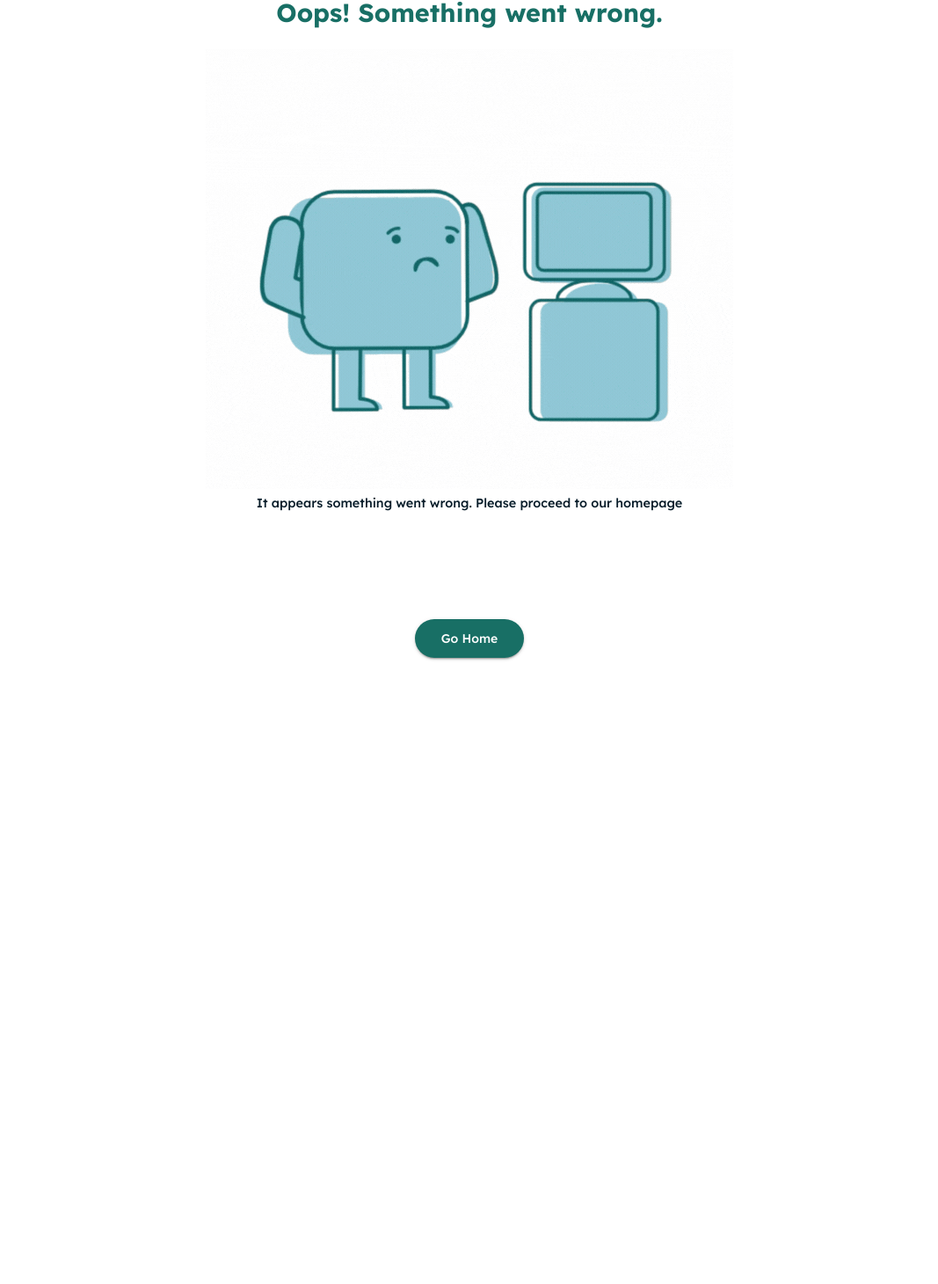
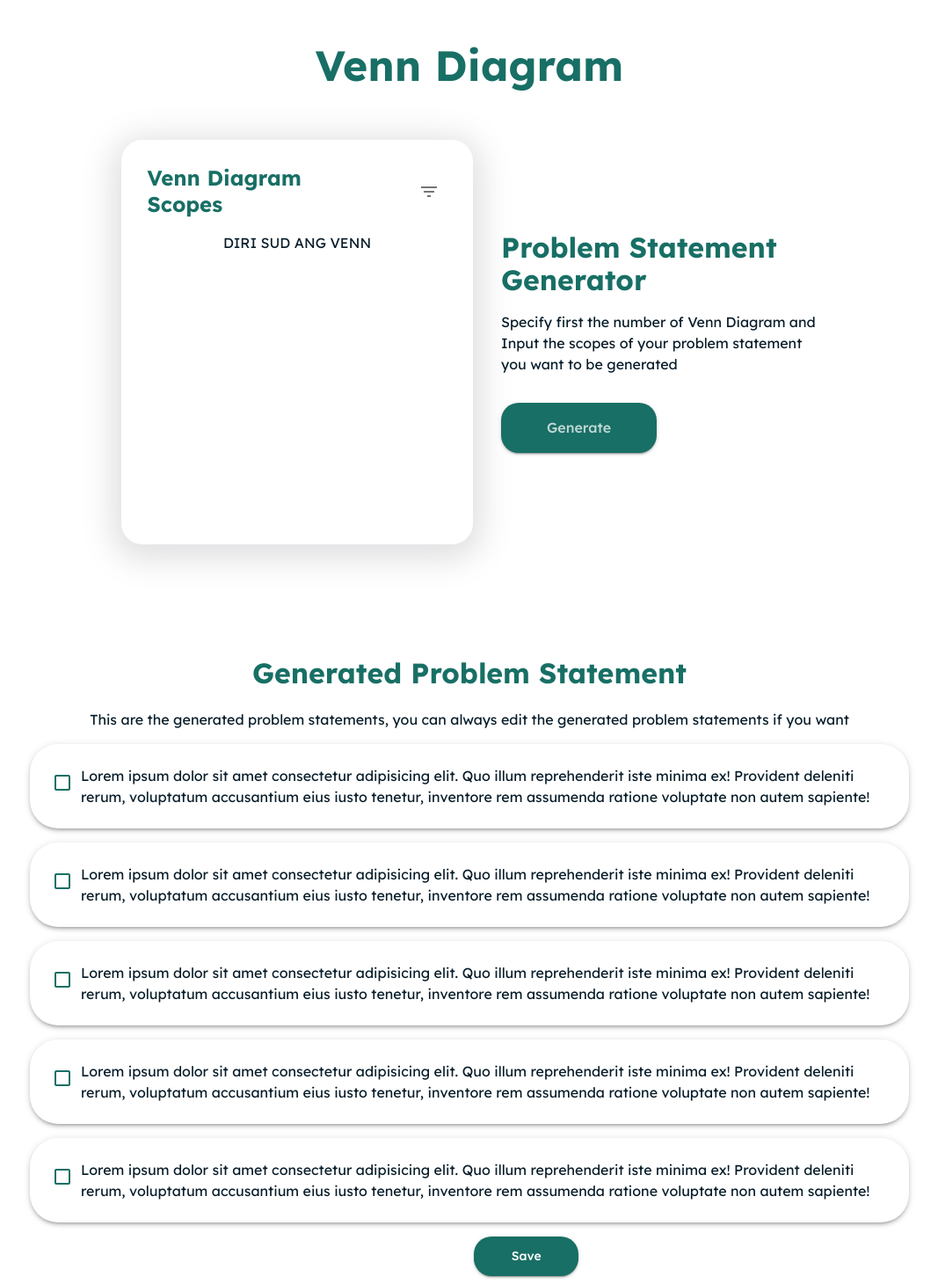
Before and after one commit to frnzgngbs/ElevateMe-FrontEnd, a React (Create React App) app: page /user/venn in a window 1280 px wide. Shown: the part 90-1550 px from the top of the page at 88% size, without its empty margins (106-1173 px from the left). Before the commit the page ends 902 px from the top, so only its background shows below. Built offline with nearby package versions, Linux system fonts and the light colour scheme.

Commit message:
Venn page partially done.

```diff
--- a/src/App.js
+++ b/src/App.js
@@ -17,6 +17,7 @@ import createTheme from "@mui/material/styles/createTheme";
 import CssBaseline from "@mui/material/CssBaseline";
 import PageNotFound from "./pages/PageNotFound";
 import ProtectedRoute from "./components/ProtectedRoute";
+import Venn from "./pages/Venn";
 // This is the theme for the web app
 var theme = createTheme({
 	typography: {
@@ -50,7 +51,7 @@ var theme = createTheme({
 			fontWeight: "bold",
 		},
 		body1: {
-			fontSize: "0.9rem",
+			fontSize: "1rem",
 			color: "#071C29",
 		},
 	},
@@ -116,6 +117,7 @@ const router = createBrowserRouter(
 			<Route path="/user" element={<UserAppbar />}>
 				<Route path="home" element={<Home />} />
 				<Route path="saved" element={<Saved />} />
+				<Route path="venn" element={<Venn />} />
 				<Route path="list" element={<List />} />
 			</Route>
 			{/* </Route> */}
--- /dev/null
+++ b/src/components/GeneratedCardContent.jsx
@@ -0,0 +1,33 @@
+import { Checkbox } from "@mui/material";
+import { Card, CardContent, FormControlLabel, Typography } from "@mui/material";
+import React from "react";
+
+const GeneratedCardContent = ({ text }) => {
+	return (
+		<Card sx={{ width: "100%", maxWidth: 1000, borderRadius: 8, boxShadow: 3 }}>
+			<CardContent sx={{ display: "flex", alignItems: "center" }}>
+				<FormControlLabel
+					control={
+						<Checkbox
+							sx={{
+								color: "primary.main",
+								"&.Mui-checked": {
+									color: "primary.main",
+								},
+								borderRadius: "50%", // This line makes the checkbox circular
+							}}
+						/>
+					}
+					label={
+						<Typography variant="body1" sx={{ mt: 1 }}>
+							{text}
+						</Typography>
+					}
+					sx={{ flex: 1, margin: 0 }}
+				/>
+			</CardContent>
+		</Card>
+	);
+};
+
+export default GeneratedCardContent;
--- a/src/components/UserAppbar.jsx
+++ b/src/components/UserAppbar.jsx
@@ -10,7 +10,7 @@ const UserAppbar = () => {
 	const [anchorEl, setAnchorEl] = useState(null);
 	const open = Boolean(anchorEl);
 	const navigate = useNavigate();
-	const logout = useLogout();
+	const { handleLogout } = useLogout();
 
 	const handleClick = (event) => {
 		setAnchorEl(event.currentTarget);
@@ -25,14 +25,9 @@ const UserAppbar = () => {
 	};
 
 	const handleMenuOptionClick = (path) => {
-		if (path === "logout") {
-		} else {
-			navigate(`/user/${path}`, { replace: true });
-		}
+		navigate(`/user/${path}`, { replace: true });
 		handleClose();
 	};
-
-	const outlet = <Outlet />;
 
 	return (
 		<>
@@ -74,13 +69,11 @@ const UserAppbar = () => {
 						<MenuItem onClick={() => handleMenuOptionClick("list")}>
 							List
 						</MenuItem>
-						<MenuItem onClick={() => handleMenuOptionClick("logout")}>
-							Logout
-						</MenuItem>
+						<MenuItem onClick={handleLogout}>Logout</MenuItem>
 					</Menu>
 				</Box>
 			</AppBar>
-			{outlet}
+			<Outlet />
 		</>
 	);
 };
--- a/src/hooks/useLogout.jsx
+++ b/src/hooks/useLogout.jsx
@@ -1,14 +1,15 @@
-// useLogout.js
 import axios from "axios";
 import { useNavigate } from "react-router-dom";
 
 function useLogout() {
+	const navigate = useNavigate();
+
 	const handleLogout = async () => {
 		console.log("LOGOUT");
 		try {
 			let token = localStorage.getItem("token");
 
-			let response = await axios.post(
+			await axios.post(
 				"http://localhost:8000/api/user/logout/",
 				{},
 				{
@@ -19,8 +20,13 @@ function useLogout() {
 			localStorage.removeItem("token");
 			alert("Logout successful!");
 			console.log("REMOVED: " + localStorage.getItem("token"));
+
+			// Navigate to the login page after successful logout
+			navigate("/login", { replace: true });
+			console.log("ASDASDA");
 		} catch (err) {
 			console.error(err);
+			navigate("/login", { replace: true });
 		}
 	};
 
--- a/src/pages/HomePage.jsx
+++ b/src/pages/HomePage.jsx
@@ -100,18 +100,7 @@ const HomePage = () => {
 							sx={{
 								bgcolor: "primary.main",
 							}}>
-							RIGHT DIV HERE RIGHT DIV HERE RIGHT DIV HERE RIGHT DIV HERE RIGHT
-							DIV HERE RIGHT DIV HERE RIGHT DIV HERE RIGHT DIV HERE RIGHT DIV
-							HERE RIGHT DIV HERE RIGHT DIV HERE RIGHT DIV HERE RIGHT DIV HERE
-							RIGHT DIV HERE RIGHT DIV HERE RIGHT DIV HERE RIGHT DIV HERE RIGHT
-							DIV HERE RIGHT DIV HERE RIGHT DIV HERE RIGHT DIV HERE RIGHT DIV
-							HERE HERE HERE HERE HERE HERE HERE HERE HERE HERE HERE HERE HERE
-							HERE HERE HERE HERE HERE HERE HERE HERE HERE HERE HERE HERE HERE
-							HERE HERE HERE HERE HERE HERE HERE HERE HERE HERE HERE HERE HERE
-							HERE HERE HERE HERE HERE HERE HERE HERE HERE HERE HERE HERE HERE
-							HERE HERE HERE HERE HERE HERE HERE HERE HERE HERE HERE HERE HERE
-							HERE HERE HERE HERE HERE HERE HERE HERE HERE HERE HERE HERE HERE
-							HERE HERE HERE HERE HERE HERE HERE HERE HERE HERE HERE HERE HERE
+							LATER PUT THE IMAGE HERE
 						</Box>
 						{/* <Box component="img" src={notebook} /> */}
 					</Grid>
@@ -137,8 +126,9 @@ const HomePage = () => {
 						<Card
 							sx={{
 								borderRadius: 5,
-								boxShadow: "rgba(100, 100, 111, 0.2) 0px 7px 15px 0px",
-							}}>
+								boxShadow: "rgba(100, 100, 111, 0.2) 0px 7px 29px 0px",
+							}}
+							elevation={3}>
 							<ButtonBase onClick={() => handleCardClick(key)}>
 								<CardActionArea>
 									<CardContent>
--- a/src/pages/PageNotFound.jsx
+++ b/src/pages/PageNotFound.jsx
@@ -1,40 +1,39 @@
-import React from 'react';
-import Box from '@mui/material/Box';
-import useTheme from '@mui/material/styles/useTheme';
-import Button from '@mui/material/Button';
-import { Link } from 'react-router-dom';
+import React from "react";
+import Box from "@mui/material/Box";
+import useTheme from "@mui/material/styles/useTheme";
+import Button from "@mui/material/Button";
+import { Link } from "react-router-dom";
 
 const PageNotFound = () => {
 	const theme = useTheme();
 	return (
-    <Box sx={{ userSelect: 'none' }} padding={'4rem'} textAlign={'center'}>
+		<Box>
+			<Box sx={{ userSelect: "none" }} padding={3} textAlign={"center"}>
 				<h1
 					style={{
 						color: theme.palette.primary.main,
-        }}
-      >
+					}}>
 					Oops! Something went wrong.
 				</h1>
-      <img src={require('./../res/notfound.png')} alt='Not found' />
-      <br />
-      <Box sx={{ fontWeight: '500' }}>
+				<img src={require("./../res/notfound.png")} alt="Not found" />
+				<Box sx={{ fontWeight: "500" }}>
 					It appears something went wrong. Please proceed to our homepage
 				</Box>
-      <Link to='/user/home'>
+				<Link to="/user/home">
 					<Button
-          variant='contained'
+						variant="contained"
 						sx={{
-            marginTop: 15,
-            paddingTop: '10px',
-            paddingBottom: '10px',
-            paddingLeft: '30px',
-            paddingRight: '30px',
-            borderRadius: '32px',
-          }}
-        >
+							marginTop: 5,
+							paddingTop: "10px",
+							paddingBottom: 1,
+							paddingLeft: "30px",
+							paddingRight: "30px",
+							borderRadius: "32px",
+						}}>
 						Go Home
 					</Button>
 				</Link>
+			</Box>
 		</Box>
 	);
 };
--- a/src/pages/Saved.jsx
+++ b/src/pages/Saved.jsx
@@ -1,6 +1,5 @@
 import React, { useEffect, useState } from "react";
 import Box from "@mui/material/Box";
-import useTheme from "@mui/material/styles/useTheme";
 import { Typography } from "@mui/material";
 import CardCotent from "../components/CardCotent";
 
--- a/src/pages/Venn.jsx
+++ b/src/pages/Venn.jsx
@@ -1,7 +1,125 @@
-import React from "react";
+import { Box, Button, Card, IconButton, Typography } from "@mui/material";
+import FilterListIcon from "@mui/icons-material/FilterList";
+import { CheckBox } from "@mui/icons-material";
+import GeneratedCardContent from "./../components/GeneratedCardContent";
 
 function Venn() {
-	return <div></div>;
+	const data = [
+		"Lorem ipsum dolor sit amet consectetur adipisicing elit. Quo illum reprehenderit iste minima ex! Provident deleniti rerum, voluptatum accusantium eius iusto tenetur, inventore rem assumenda ratione voluptate non autem sapiente!",
+		"Lorem ipsum dolor sit amet consectetur adipisicing elit. Quo illum reprehenderit iste minima ex! Provident deleniti rerum, voluptatum accusantium eius iusto tenetur, inventore rem assumenda ratione voluptate non autem sapiente!",
+		"Lorem ipsum dolor sit amet consectetur adipisicing elit. Quo illum reprehenderit iste minima ex! Provident deleniti rerum, voluptatum accusantium eius iusto tenetur, inventore rem assumenda ratione voluptate non autem sapiente!",
+		"Lorem ipsum dolor sit amet consectetur adipisicing elit. Quo illum reprehenderit iste minima ex! Provident deleniti rerum, voluptatum accusantium eius iusto tenetur, inventore rem assumenda ratione voluptate non autem sapiente!",
+		"Lorem ipsum dolor sit amet consectetur adipisicing elit. Quo illum reprehenderit iste minima ex! Provident deleniti rerum, voluptatum accusantium eius iusto tenetur, inventore rem assumenda ratione voluptate non autem sapiente!",
+	];
+
+	return (
+		<Box paddingBottom={4}>
+			<Typography variant="h1" textAlign="center" gutterBottom>
+				Venn Diagram
+			</Typography>
+			<Box
+				sx={{
+					display: "flex",
+					justifyContent: "center",
+					alignItems: "center",
+					paddingTop: 5,
+				}}>
+				<Box
+					sx={{
+						display: "flex",
+						justifyContent: "center",
+						alignItems: "center",
+					}}>
+					<Card
+						sx={{
+							width: 400,
+							height: 460,
+							p: 3.7,
+							borderRadius: 6,
+							boxShadow: "rgba(100, 100, 111, 0.2) 0px 7px 35px 10px",
+						}}>
+						<Box
+							sx={{
+								display: "flex",
+								flexDirection: "column",
+								alignItems: "center",
+							}}>
+							<Box
+								sx={{
+									display: "flex",
+									justifyContent: "space-between",
+									alignItems: "center",
+									mb: 2,
+									width: "100%",
+								}}>
+								<Box width={200}>
+									<Typography variant="h4">Venn Diagram Scopes</Typography>
+								</Box>
+								<IconButton>
+									<FilterListIcon />
+								</IconButton>
+							</Box>
+							<Typography>DIRI SUD ANG VENN</Typography>
+						</Box>
+					</Card>
+					<Box sx={{ marginLeft: 4, width: "360px" }}>
+						<Typography variant="h3">Problem Statement Generator</Typography>
+						<Typography variant="body1" sx={{ mt: 2 }}>
+							Specify first the number of Venn Diagram and Input the scopes of
+							your problem statement you want to be generated
+						</Typography>
+						<Button
+							variant="contained"
+							sx={{
+								mt: 4,
+								py: 1.8,
+								px: 6.5,
+								borderRadius: 5,
+								color: "#FFFB",
+								fontSize: "1rem",
+							}}>
+							Generate
+						</Button>
+					</Box>
+				</Box>
+			</Box>
+			<Box sx={{ mt: 16 }}>
+				<Typography variant="h3" textAlign={"center"}>
+					Generated Problem Statement
+				</Typography>
+				<Typography variant="body1" textAlign={"center"} marginTop={2.7}>
+					This are the generated problem statements, you can always edit the
+					generated problem statements if you want{" "}
+				</Typography>
+				<Box
+					component="form"
+					// onSubmit={handleSubmit}
+					display="flex"
+					flexDirection="column"
+					alignItems="center"
+					gap={2}
+					sx={{ padding: 2 }}>
+					{data.map((text, index) => (
+						<GeneratedCardContent key={index} text={text} />
+					))}
+					<Box
+						sx={{
+							width: "100%",
+							display: "flex",
+							justifyContent: "flex-end",
+							marginRight: 125,
+						}}>
+						<Button
+							type="submit"
+							variant="contained"
+							sx={{ py: 1.3, px: 5.3, borderRadius: 5 }}>
+							Save
+						</Button>
+					</Box>
+				</Box>
+			</Box>
+		</Box>
+	);
 }
 
 export default Venn;
```
Lines whose indentation alone changed are shown as unchanged.
